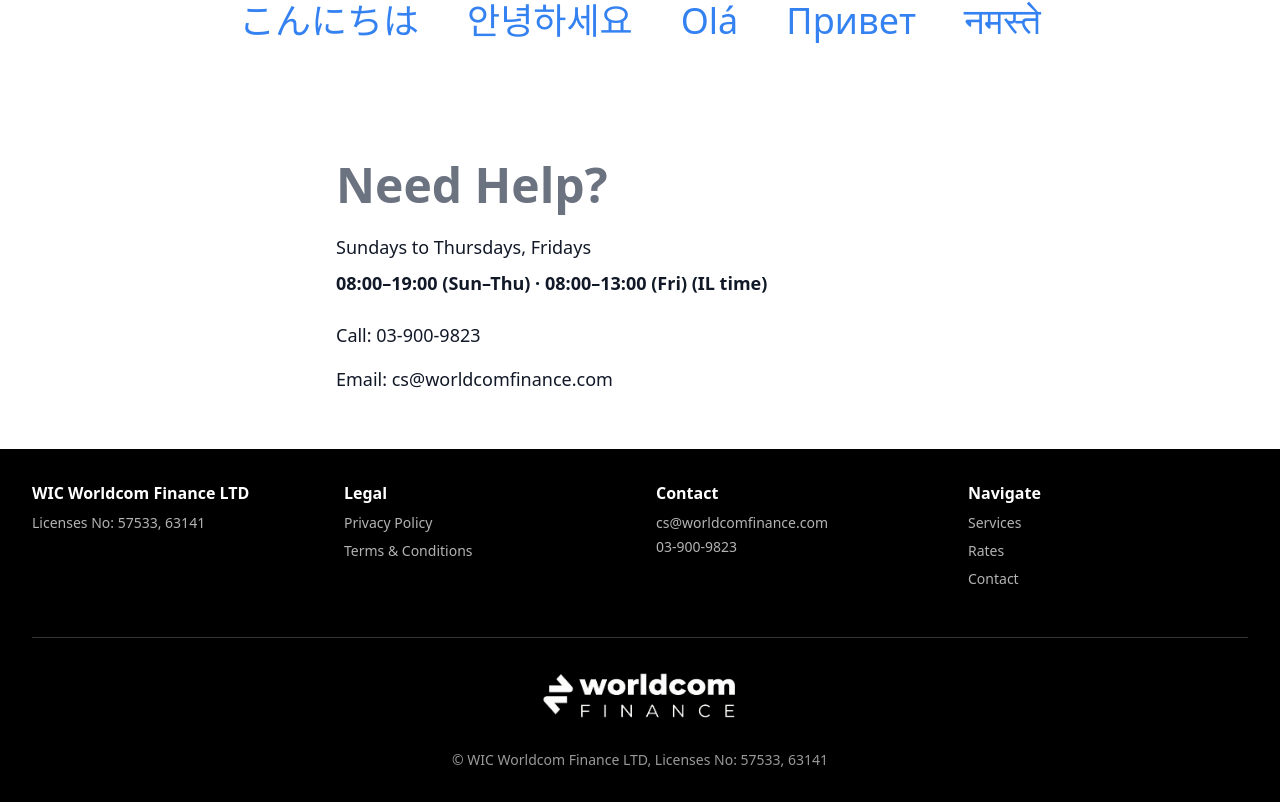
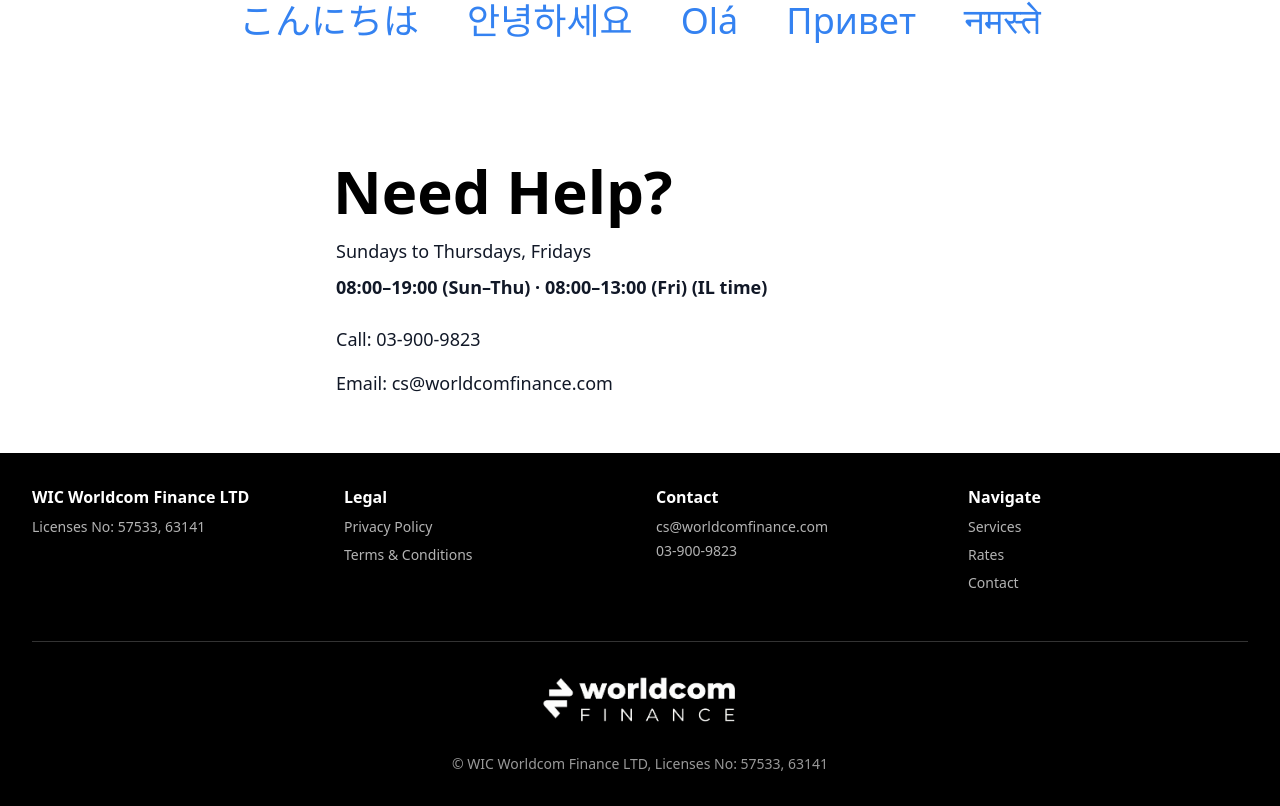
Before and after one commit to ronier83/worlcom-web, a React (Vite) app: page / in a window 1280 px wide. Shown: the part 5801-6607 px from the top of the page. Built offline with nearby package versions, Linux system fonts and the light colour scheme; a web font is replaced by a local one.

Commit message:
Update Contact.jsx

```diff
--- a/src/components/Contact.jsx
+++ b/src/components/Contact.jsx
@@ -12,20 +12,19 @@
   return (
     <section id="contact" className="font-google-sans bg-white py-10 md:py-14">
       <div className="mx-auto max-w-2xl px-4 sm:px-6 lg:px-8">
-        {/* Section header — left-aligned */}
+        {/* Section header — Google Sans, black, 2xl (https://fonts.google.com/specimen/Google+Sans) */}
         <motion.h2
           initial={shouldAnimate ? { opacity: 0, y: 12 } : false}
           {...(shouldAnimate ? { whileInView: { opacity: 1, y: 0 }, viewport: { once: true, margin: '-20px' } } : { animate: { opacity: 1, y: 0 } })}
-          className="text-left text-3xl font-bold text-gray-500 sm:text-4xl md:text-5xl"
+          className="-ml-[3px] mb-4 text-left text-4xl font-semibold text-black sm:text-5xl md:text-6xl"
         >
           Need Help?
         </motion.h2>
-
         {/* Availability — one line, justify-between: days left, hours right (bold) */}
         <motion.div
           initial={shouldAnimate ? { opacity: 0, y: 12 } : false}
           {...(shouldAnimate ? { whileInView: { opacity: 1, y: 0 }, viewport: { once: true, margin: '-20px' } } : { animate: { opacity: 1, y: 0 } })}
-          className="mt-6 flex flex-wrap items-center justify-between gap-2 text-gray-900 sm:text-lg"
+          className="flex flex-wrap items-center justify-between gap-2 text-gray-900 sm:text-lg"
         >
           <span>Sundays to Thursdays, Fridays</span>
           <span className="font-bold">08:00–19:00 (Sun–Thu) · 08:00–13:00 (Fri) (IL time)</span>
@@ -35,7 +34,7 @@
         <motion.div
           initial={shouldAnimate ? { opacity: 0, y: 16 } : false}
           {...(shouldAnimate ? { whileInView: { opacity: 1, y: 0 }, viewport: { once: true, margin: '-20px' } } : { animate: { opacity: 1, y: 0 } })}
-          className="mt-6 flex flex-col gap-4 text-gray-900 sm:text-lg"
+          className="mt-6 flex flex-col items-start gap-4 text-left text-gray-900 sm:text-lg"
         >
           <p>
             <span className="font-medium">Call: </span>
```
